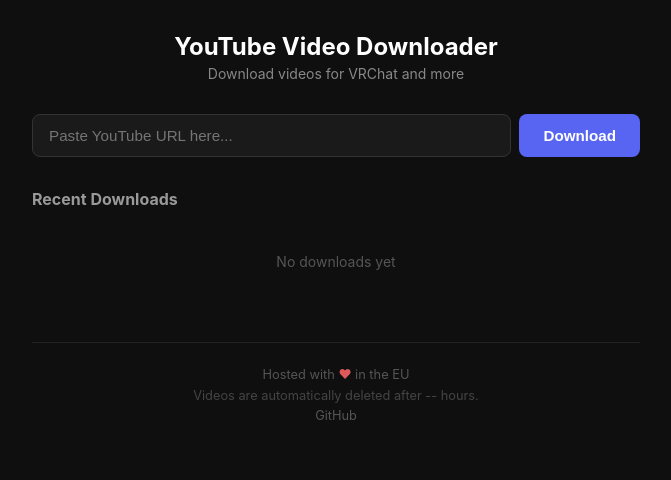
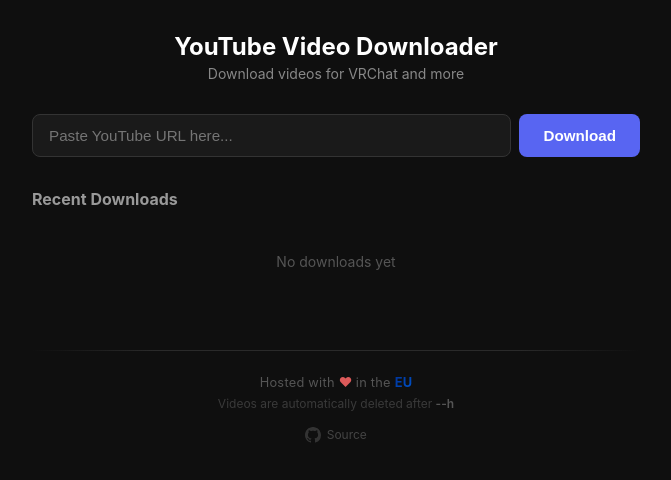
Before and after one commit to Headpat-Community/youtube-redirect-downloader, a website: page public/index.html in a window 1280 px wide. Shown: the whole page, without its empty margins (304-975 px from the left). Drawn offline with Linux system fonts and the light colour scheme; no server answers.

Commit message:
feat: readme & better styling

```diff
--- a/public/index.html
+++ b/public/index.html
@@ -81,9 +81,23 @@
       </section>
 
       <footer>
-        <p>Hosted with <span class="heart">&hearts;</span> in the EU</p>
-        <p class="disclaimer">Videos are automatically deleted after <span id="ttlValue">--</span> hours.</p>
-        <p class="github-link"><a href="https://github.com/Headpat-Community/youtube-redirect-downloader" target="_blank" rel="noopener noreferrer">GitHub</a></p>
+        <div class="footer-divider"></div>
+        <div class="footer-content">
+          <p class="footer-hosted">
+            Hosted with <span class="heart">&hearts;</span> in the
+            <span class="eu-flag">EU</span>
+          </p>
+          <p class="footer-disclaimer">
+            Videos are automatically deleted after
+            <strong><span id="ttlValue">--</span>h</strong>
+          </p>
+          <div class="footer-links">
+            <a href="https://github.com/Headpat-Community/youtube-redirect-downloader" target="_blank" rel="noopener noreferrer">
+              <svg width="16" height="16" viewBox="0 0 16 16" fill="currentColor" aria-hidden="true"><path d="M8 0C3.58 0 0 3.58 0 8c0 3.54 2.29 6.53 5.47 7.59.4.07.55-.17.55-.38 0-.19-.01-.82-.01-1.49-2.01.37-2.53-.49-2.69-.94-.09-.23-.48-.94-.82-1.13-.28-.15-.68-.52-.01-.53.63-.01 1.08.58 1.23.82.72 1.21 1.87.87 2.33.66.07-.52.28-.87.51-1.07-1.78-.2-3.64-.89-3.64-3.95 0-.87.31-1.59.82-2.15-.08-.2-.36-1.02.08-2.12 0 0 .67-.21 2.2.82.64-.18 1.32-.27 2-.27.68 0 1.36.09 2 .27 1.53-1.04 2.2-.82 2.2-.82.44 1.1.16 1.92.08 2.12.51.56.82 1.27.82 2.15 0 3.07-1.87 3.75-3.65 3.95.29.25.54.73.54 1.48 0 1.07-.01 1.93-.01 2.2 0 .21.15.46.55.38A8.013 8.013 0 0016 8c0-4.42-3.58-8-8-8z"/></svg>
+              Source
+            </a>
+          </div>
+        </div>
       </footer>
     </div>
 
--- a/public/style.css
+++ b/public/style.css
@@ -316,35 +316,89 @@
 
 /* Footer */
 footer {
-  margin-top: 2.5rem;
-  padding-top: 1.5rem;
-  border-top: 1px solid #222;
+  margin-top: 3rem;
+}
+
+.footer-divider {
+  height: 1px;
+  background: linear-gradient(90deg, transparent, #2a2a2a 20%, #2a2a2a 80%, transparent);
+}
+
+.footer-content {
+  padding: 1.5rem 0 0.5rem;
   text-align: center;
+  display: flex;
+  flex-direction: column;
+  align-items: center;
+  gap: 0.4rem;
+}
+
+.footer-hosted {
   font-size: 0.8rem;
   color: #555;
+  letter-spacing: 0.02em;
 }
 
-footer .heart {
+.footer-hosted .heart {
   color: #dc5a5a;
+  display: inline-block;
+  animation: heartbeat 2s ease-in-out infinite;
 }
 
-footer .disclaimer {
-  margin-top: 0.35rem;
-  color: #444;
+@keyframes heartbeat {
+  0%, 100% { transform: scale(1); }
+  14% { transform: scale(1.15); }
+  28% { transform: scale(1); }
+  42% { transform: scale(1.1); }
+  56% { transform: scale(1); }
 }
 
-footer .github-link {
-  margin-top: 0.35rem;
+.footer-hosted .eu-flag {
+  font-weight: 700;
+  background: linear-gradient(135deg, #003399, #0055cc);
+  -webkit-background-clip: text;
+  background-clip: text;
+  -webkit-text-fill-color: transparent;
 }
 
-footer .github-link a {
-  color: #555;
-  text-decoration: none;
+.footer-disclaimer {
+  font-size: 0.75rem;
+  color: #3a3a3a;
 }
 
-footer .github-link a:hover {
+.footer-disclaimer strong {
+  color: #555;
+  font-weight: 600;
+}
+
+.footer-links {
+  margin-top: 0.25rem;
+}
+
+.footer-links a {
+  display: inline-flex;
+  align-items: center;
+  gap: 0.35rem;
+  font-size: 0.75rem;
+  color: #444;
+  text-decoration: none;
+  padding: 0.3rem 0.6rem;
+  border-radius: 6px;
+  transition: color 0.2s, background 0.2s;
+}
+
+.footer-links a:hover {
   color: #888;
-  text-decoration: underline;
+  background: #1a1a1a;
+}
+
+.footer-links a svg {
+  opacity: 0.7;
+  transition: opacity 0.2s;
+}
+
+.footer-links a:hover svg {
+  opacity: 1;
 }
 
 /* Mobile */
```
Also changed, not shown: README.md (added).
